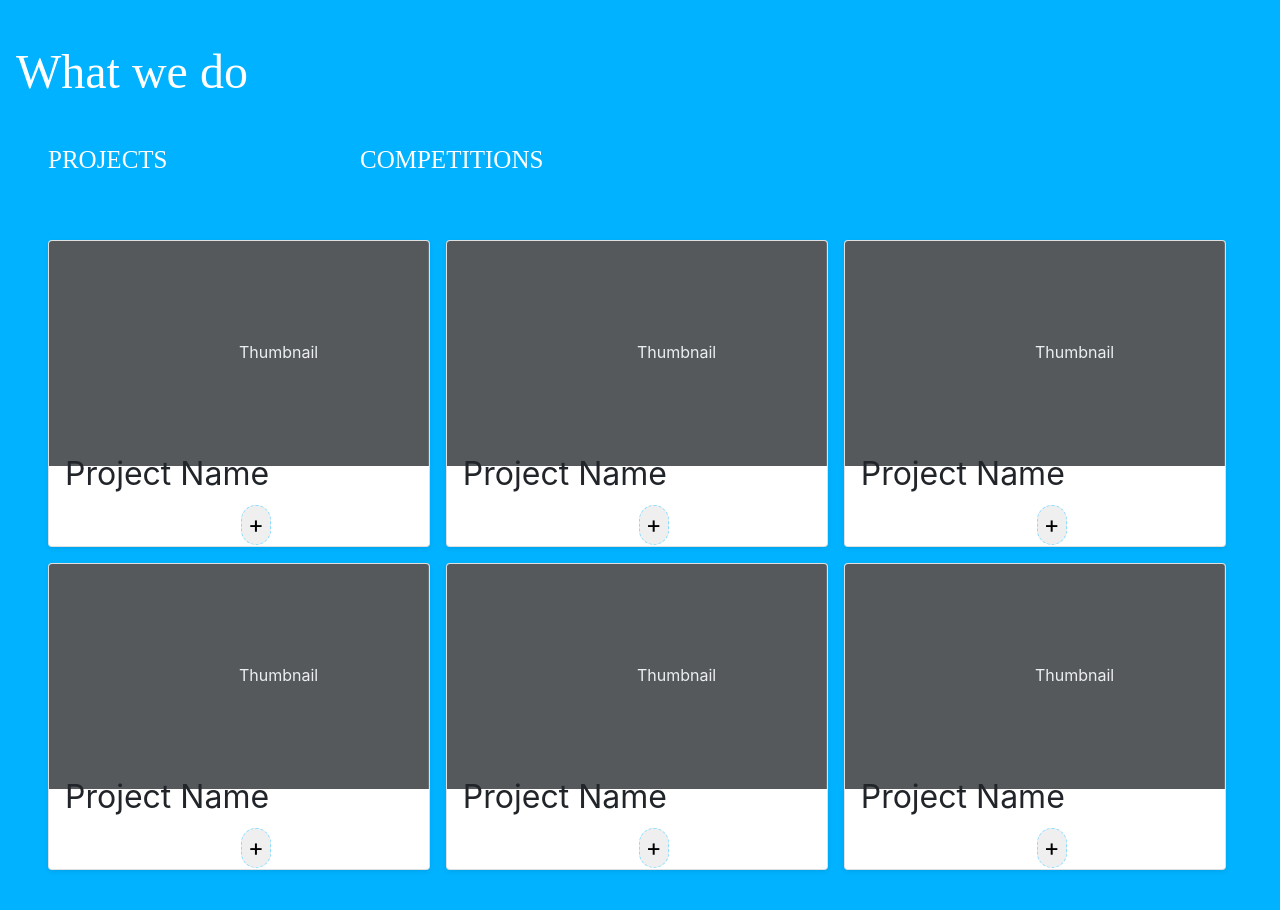
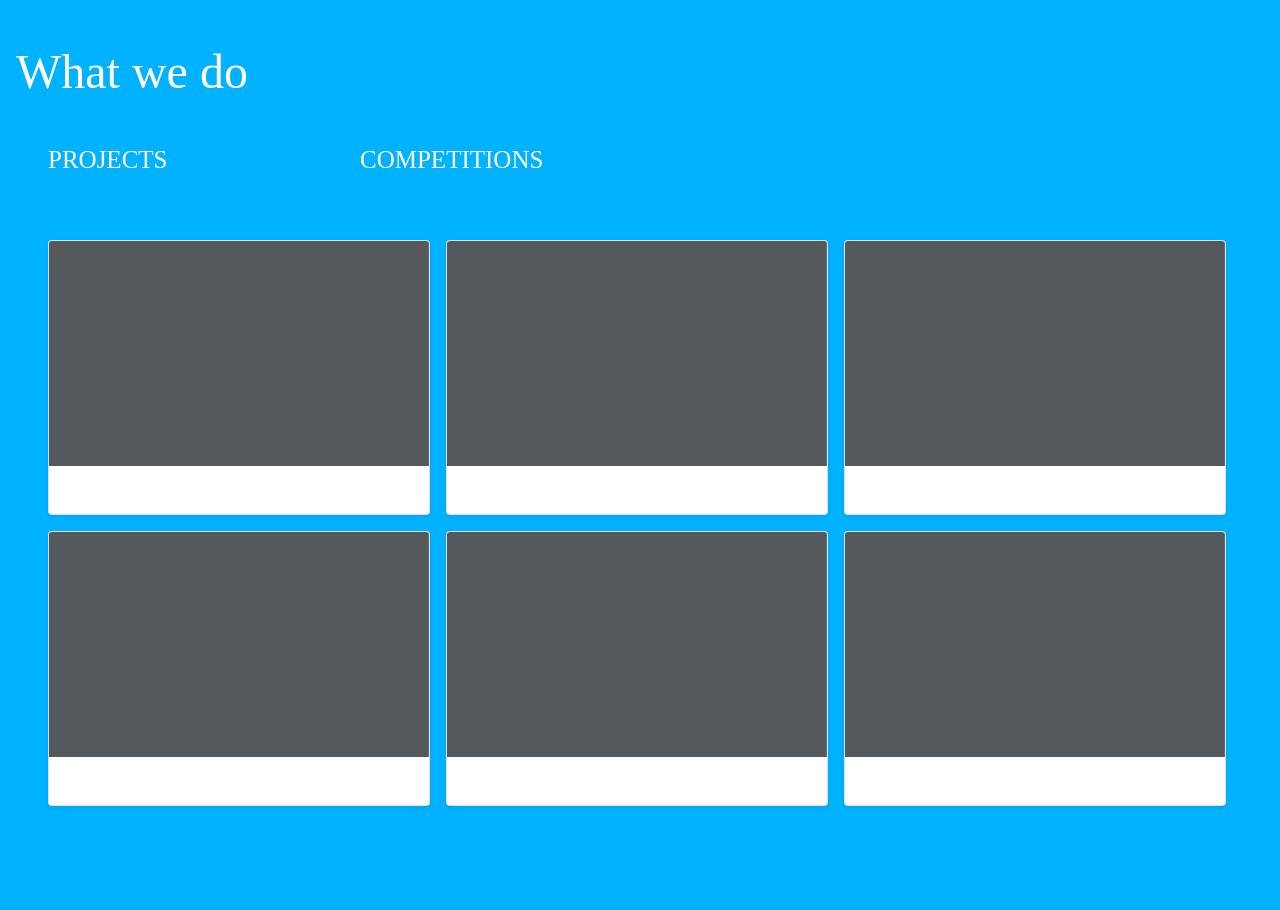
Before and after one commit to HarshRajAmbastha/WhatWeDoPage, a React (Create React App) app: page / in a window 1280 px wide. Shown: the top 910 px of the page. Built offline with nearby package versions, Linux system fonts and the light colour scheme.

Commit message:
changed size of below box

```diff
--- a/src/Whatwedo.js
+++ b/src/Whatwedo.js
@@ -11,14 +11,20 @@ const Whatwedo = () => {
             </div>
             <div class="container" className="wwd-cards">
 
+
+{/* starts here */}
       <div class="row row-cols-1 row-cols-sm-2 row-cols-md-3 g-3">
         <div class="col">
           <div class="card shadow-sm">
-            <svg class="bd-placeholder-img card-img-top" width="100%" height="225" xmlns="http://www.w3.org/2000/svg" role="img" aria-label="Placeholder: Thumbnail" preserveAspectRatio="xMidYMid slice" focusable="false"><title>Placeholder</title><rect width="100%" height="100%" fill="#55595c"></rect><text x="50%" y="50%" fill="#eceeef" dy=".3em">Thumbnail</text></svg>
+            <svg class="bd-placeholder-img card-img-top" width="10%" height="225" xmlns="http://www.w3.org/2000/svg" role="img" aria-label="Placeholder: Thumbnail" preserveAspectRatio="xMidYMid slice" focusable="false"><title>Placeholder</title><rect width="100%" height="100%" fill="#55595c"></rect><text x="50%" y="50%" fill="#eceeef" dy=".3em">
+              {/* text here */}
+              </text></svg>
 
             <div class="card-body">
-              <p class="card-text" className="wwd-card-text wwd-p">Project Name
-              <button type="button"  className="wwd-button">+</button></p>
+              {/* <p class="card-text" className="wwd-card-text wwd-p">Project Name */}
+              {/* <button type="button"  className="wwd-button"> </button> */}
+              {/* </p>   */}
+
 
               <div class="d-flex justify-content-between align-items-center">
                 <div class="btn-group">
@@ -32,16 +38,14 @@ const Whatwedo = () => {
         </div>
         <div class="col">
           <div class="card shadow-sm">
-            <svg class="bd-placeholder-img card-img-top" width="100%" height="225" xmlns="http://www.w3.org/2000/svg" role="img" aria-label="Placeholder: Thumbnail" preserveAspectRatio="xMidYMid slice" focusable="false"><title>Placeholder</title><rect width="100%" height="100%" fill="#55595c"></rect><text x="50%" y="50%" fill="#eceeef" dy=".3em">Thumbnail</text></svg>
+            <svg class="bd-placeholder-img card-img-top" width="100%" height="225" xmlns="http://www.w3.org/2000/svg" role="img" aria-label="Placeholder: Thumbnail" preserveAspectRatio="xMidYMid slice" focusable="false"><title>Placeholder</title><rect width="100%" height="100%" fill="#55595c"></rect><text x="50%" y="50%" fill="#eceeef" dy=".3em">       </text></svg>
 
             <div class="card-body">
-              <p class="card-text" className="wwd-card-text wwd-p">Project Name
-              <button type="button"  className="wwd-button">+</button></p>
+              {/* <p class="card-text" className="wwd-card-text wwd-p">Project Name
+              <button type="button"  className="wwd-button">+</button></p> */}
 
               <div class="d-flex justify-content-between align-items-center">
                 <div class="btn-group">
-
-
                 </div>
 
               </div>
@@ -50,11 +54,11 @@ const Whatwedo = () => {
         </div>
         <div class="col">
           <div class="card shadow-sm">
-            <svg class="bd-placeholder-img card-img-top" width="100%" height="225" xmlns="http://www.w3.org/2000/svg" role="img" aria-label="Placeholder: Thumbnail" preserveAspectRatio="xMidYMid slice" focusable="false"><title>Placeholder</title><rect width="100%" height="100%" fill="#55595c"></rect><text x="50%" y="50%" fill="#eceeef" dy=".3em">Thumbnail</text></svg>
+            <svg class="bd-placeholder-img card-img-top" width="100%" height="225" xmlns="http://www.w3.org/2000/svg" role="img" aria-label="Placeholder: Thumbnail" preserveAspectRatio="xMidYMid slice" focusable="false"><title>Placeholder</title><rect width="100%" height="100%" fill="#55595c"></rect><text x="50%" y="50%" fill="#eceeef" dy=".3em">     </text></svg>
 
             <div class="card-body">
-              <p class="card-text" className="wwd-card-text wwd-p">Project Name
-              <button type="button"  className="wwd-button">+</button></p>
+              {/* <p class="card-text" className="wwd-card-text wwd-p">Project Name
+              <button type="button"  className="wwd-button">+</button></p> */}
 
               <div class="d-flex justify-content-between align-items-center">
                 <div class="btn-group">
@@ -69,10 +73,10 @@ const Whatwedo = () => {
 
         <div class="col">
           <div class="card shadow-sm">
-            <svg class="bd-placeholder-img card-img-top" width="100%" height="225" xmlns="http://www.w3.org/2000/svg" role="img" aria-label="Placeholder: Thumbnail" preserveAspectRatio="xMidYMid slice" focusable="false"><title>Placeholder</title><rect width="100%" height="100%" fill="#55595c"></rect><text x="50%" y="50%" fill="#eceeef" dy=".3em">Thumbnail</text></svg>
+            <svg class="bd-placeholder-img card-img-top" width="100%" height="225" xmlns="http://www.w3.org/2000/svg" role="img" aria-label="Placeholder: Thumbnail" preserveAspectRatio="xMidYMid slice" focusable="false"><title>Placeholder</title><rect width="100%" height="100%" fill="#55595c"></rect><text x="50%" y="50%" fill="#eceeef" dy=".3em">        </text></svg>
 
             <div class="card-body">
-              <p class="card-text" className="wwd-card-text wwd-p">Project Name<button type="button"  className="wwd-button">+</button></p>
+              {/* <p class="card-text" className="wwd-card-text wwd-p">Project Name<button type="button"  className="wwd-button">+</button></p> */}
               <div class="d-flex justify-content-between align-items-center">
                 <div class="btn-group">
 
@@ -85,10 +89,10 @@ const Whatwedo = () => {
         </div>
         <div class="col">
           <div class="card shadow-sm">
-            <svg class="bd-placeholder-img card-img-top" width="100%" height="225" xmlns="http://www.w3.org/2000/svg" role="img" aria-label="Placeholder: Thumbnail" preserveAspectRatio="xMidYMid slice" focusable="false"><title>Placeholder</title><rect width="100%" height="100%" fill="#55595c"></rect><text x="50%" y="50%" fill="#eceeef" dy=".3em">Thumbnail</text></svg>
+            <svg class="bd-placeholder-img card-img-top" width="100%" height="225" xmlns="http://www.w3.org/2000/svg" role="img" aria-label="Placeholder: Thumbnail" preserveAspectRatio="xMidYMid slice" focusable="false"><title>Placeholder</title><rect width="100%" height="100%" fill="#55595c"></rect><text x="50%" y="50%" fill="#eceeef" dy=".3em">         </text></svg>
 
             <div class="card-body">
-              <p class="card-text" className="wwd-card-text wwd-p">Project Name<button type="button"  className="wwd-button">+</button></p>
+              {/* <p class="card-text" className="wwd-card-text wwd-p">Project Name<button type="button"  className="wwd-button">+</button></p> */}
               <div class="d-flex justify-content-between align-items-center">
                 <div class="btn-group">
 
@@ -101,10 +105,10 @@ const Whatwedo = () => {
         </div>
         <div class="col">
           <div class="card shadow-sm">
-            <svg class="bd-placeholder-img card-img-top" width="100%" height="225" xmlns="http://www.w3.org/2000/svg" role="img" aria-label="Placeholder: Thumbnail" preserveAspectRatio="xMidYMid slice" focusable="false"><title>Placeholder</title><rect width="100%" height="100%" fill="#55595c"></rect><text x="50%" y="50%" fill="#eceeef" dy=".3em">Thumbnail</text></svg>
+            <svg class="bd-placeholder-img card-img-top" width="100%" height="225" xmlns="http://www.w3.org/2000/svg" role="img" aria-label="Placeholder: Thumbnail" preserveAspectRatio="xMidYMid slice" focusable="false"><title>Placeholder</title><rect width="100%" height="100%" fill="#55595c"></rect><text x="50%" y="50%" fill="#eceeef" dy=".3em">    </text></svg>
 
             <div class="card-body">
-              <p class="card-text" className="wwd-card-text wwd-p">Project Name<button type="button"  className="wwd-button">+</button></p>
+              {/* <p class="card-text" className="wwd-card-text wwd-p">Project Name<button type="button"  className="wwd-button">+</button></p> */}
               <div class="d-flex justify-content-between align-items-center">
                 <div class="btn-group">
 
--- a/src/whatwedo.css
+++ b/src/whatwedo.css
@@ -1,37 +1,25 @@
-
-
-/*
 
 .wwd-title{
-  color:white;
-
+  font-family: Cerebri Sans;
+font-size: 48px;
+font-style: normal;
+font-weight: 500;
+letter-spacing: 0em;
+text-align: left;
 
 }
-
-#project{
-    position: absolute;
-width: 123px;
-height: 32px;
-left: 59px;
-top: 1214px;
-
-font-family: Cerebri Sans;
-font-style: normal;
-font-weight: 500;
-font-size: 25px;
-line-height: 32px;
-/* identical to box height */
-
-/* text-align: center;
-
-color: #FFFFFF;
-} */
 .wwd-body{
   width: 100vw;
 height: 1000vh;
 
 background: #00B2FF;
 box-shadow: 0px -4px 10px rgba(0, 0, 0, 0.25);
+
+font-size: 48px;
+font-style: normal;
+font-weight: 500;
+letter-spacing: 0em;
+text-align: left;
 }
 
 
@@ -116,3 +104,23 @@ border-radius: 100px;
   margin-top: -32px;
     margin-bottom: -1rem;
 }
+
+
+.card-body{
+/* position: absolute; */
+width: 283px;
+height: 48px;
+/* left: 59px;
+top: 1517px; */
+
+font-family: Cerebri Sans;
+font-style: normal;
+font-weight: 300;
+font-size: 25px;
+line-height: 32px;
+display: flex;
+align-items: center;
+
+color: #8DDDFF;
+
+}
```
